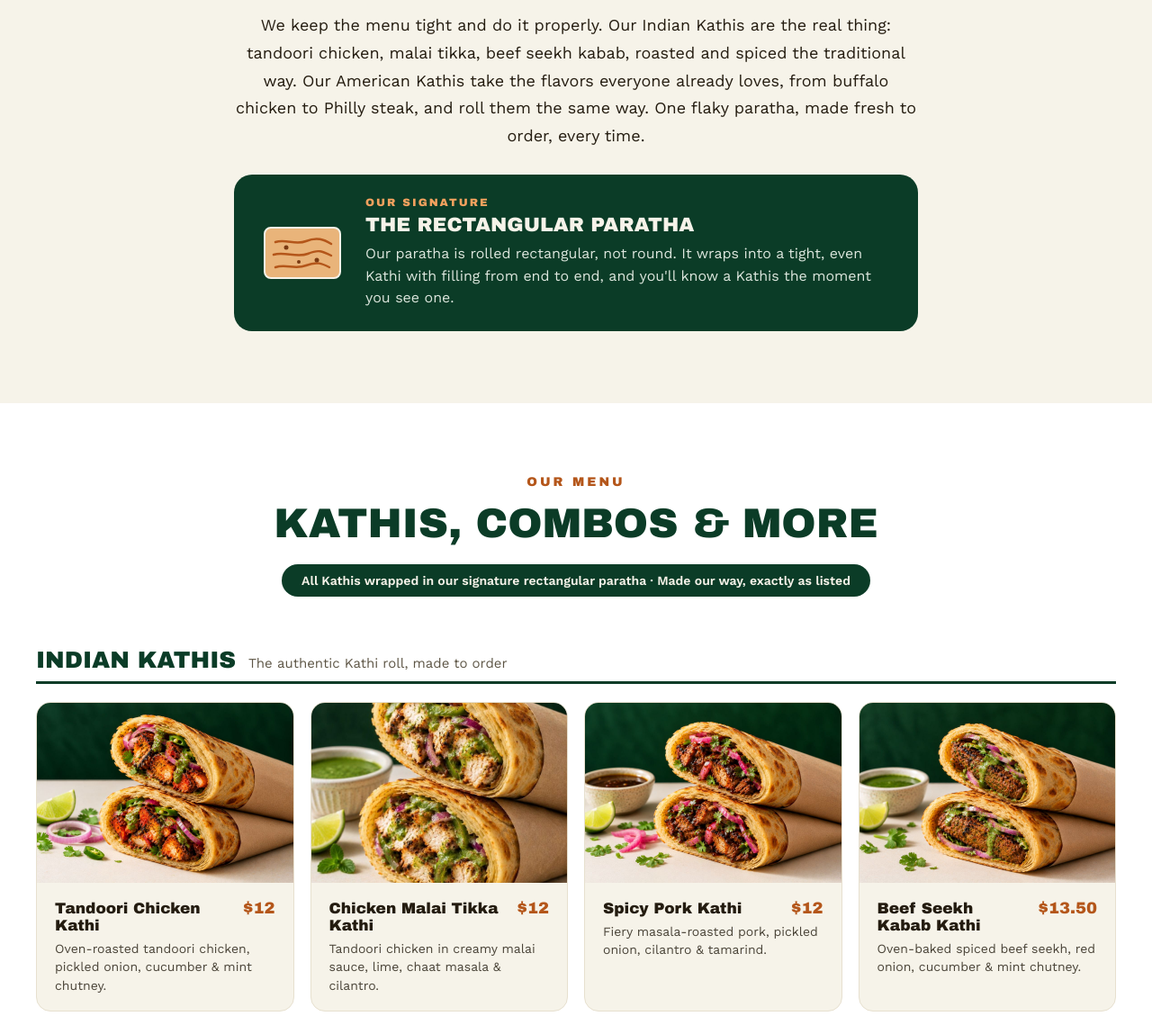
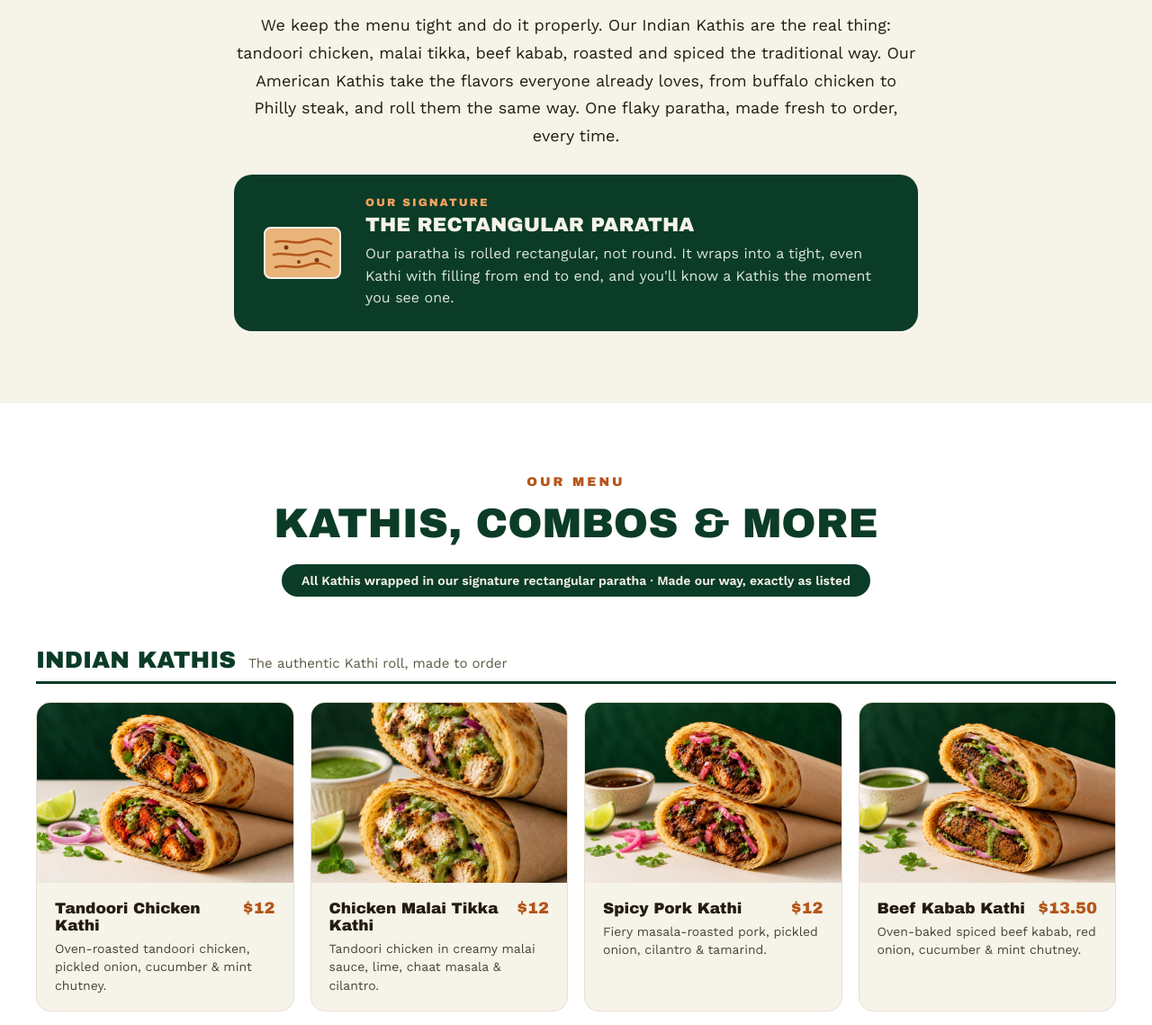
Before and after one commit to KathisRestaurant/kathis-site, a plain HTML site: page index.html in a window 1280 px wide. Shown: the part 1549-2688 px from the top of the page at 90% size. Drawn offline with nearby package versions, Linux system fonts and the light colour scheme.

Commit message:
Update beef seekh kabab references to beef kabab

```diff
--- a/index.html
+++ b/index.html
@@ -196,7 +196,7 @@
     <div style="max-width: 760px; text-align: center; display: flex; flex-direction: column; gap: 16px;">
       <span style="font-family: 'Archivo Black', sans-serif; font-size: 14px; letter-spacing: 3px; color: #B4561A;">OUR STORY</span>
       <h2 style="margin: 0; font-family: 'Archivo Black', sans-serif; font-weight: 400; font-size: clamp(28px, 3vw, 38px); color: #0B3C27;">AMERICAN-INDIAN WRAPS</h2>
-      <p style="margin: 0; font-size: 18px; line-height: 1.7; color: #241C10;">We keep the menu tight and do it properly. Our Indian Kathis are the real thing: tandoori chicken, malai tikka, beef seekh kabab, roasted and spiced the traditional way. Our American Kathis take the flavors everyone already loves, from buffalo chicken to Philly steak, and roll them the same way. One flaky paratha, made fresh to order, every time.</p>
+      <p style="margin: 0; font-size: 18px; line-height: 1.7; color: #241C10;">We keep the menu tight and do it properly. Our Indian Kathis are the real thing: tandoori chicken, malai tikka, beef kabab, roasted and spiced the traditional way. Our American Kathis take the flavors everyone already loves, from buffalo chicken to Philly steak, and roll them the same way. One flaky paratha, made fresh to order, every time.</p>
       <div class="sig" style="margin-top: 12px; display: flex; align-items: center; gap: 22px; background: #0B3C27; color: #F6F3E9; border-radius: 20px; padding: 24px 28px; text-align: left;">
         <svg width="96" height="72" viewBox="0 0 96 72" aria-hidden="true" style="flex: none;">
           <rect x="6" y="8" width="84" height="56" rx="7" fill="#E9B47A"/>
@@ -272,14 +272,14 @@
 
           <div style="background: #F6F3E9; border-radius: 16px; overflow: hidden; display: flex; flex-direction: column; border: 1px solid #E7E0CF;">
 
-              <img loading="lazy" src="images/beef-seekh-kabab-kathi.jpg" alt="Beef Seekh Kabab Kathi" style="width: 100%; height: 200px; object-fit: cover; object-position: 50% 50%; display: block;">
+              <img loading="lazy" src="images/beef-seekh-kabab-kathi.jpg" alt="Beef Kabab Kathi" style="width: 100%; height: 200px; object-fit: cover; object-position: 50% 50%; display: block;">
 
             <div style="padding: 18px 20px; display: flex; flex-direction: column; gap: 6px;">
               <div style="display: flex; justify-content: space-between; align-items: baseline; gap: 10px;">
-                <span style="font-family: 'Archivo Black', sans-serif; font-size: 17px; color: #241C10;">Beef Seekh Kabab Kathi</span>
+                <span style="font-family: 'Archivo Black', sans-serif; font-size: 17px; color: #241C10;">Beef Kabab Kathi</span>
                 <span style="font-family: 'Archivo Black', sans-serif; font-size: 18px; color: #B4561A; white-space: nowrap;">$13.50</span>
               </div>
-              <div style="font-size: 14px; color: #4A4438; line-height: 1.45;">Oven-baked spiced beef seekh, red onion, cucumber &amp; mint chutney.</div>
+              <div style="font-size: 14px; color: #4A4438; line-height: 1.45;">Oven-baked spiced beef kabab, red onion, cucumber &amp; mint chutney.</div>
             </div>
           </div>
 
```
